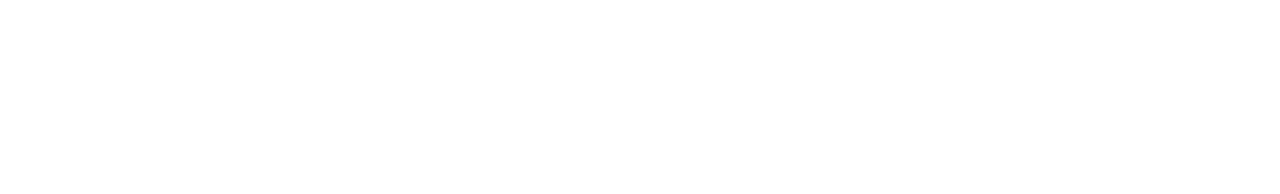
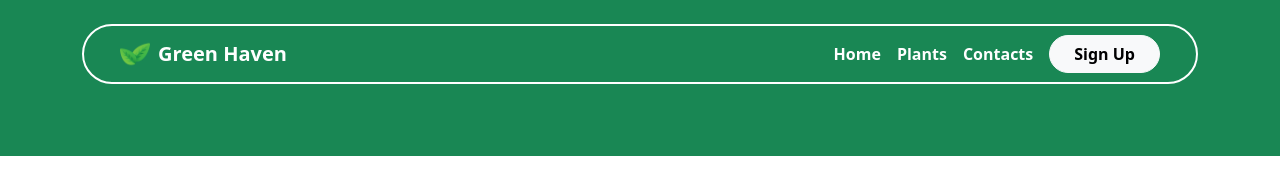
Before and after one commit to hasinduudara/Plant-Shop-Website, a plain HTML site: page index.html in a window 1280 px wide. Drawn offline with nearby package versions, Linux system fonts and the light colour scheme.

Commit message:
add navigation bar and favicon to index.html

```diff
--- a/index.html
+++ b/index.html
@@ -4,6 +4,7 @@
     <meta charset="UTF-8" />
     <meta name="viewport" content="width=device-width, initial-scale=1.0" />
     <title>Green Haven</title>
+    <link rel="icon" href="/assets/images/leaves.png" />
     <link
       href="https://cdn.jsdelivr.net/npm/bootstrap@5.3.6/dist/css/bootstrap.min.css"
       rel="stylesheet"
@@ -12,7 +13,61 @@
     />
   </head>
   <body>
-    <section id="hero"></section>
+    <section id="hero" class="bg-success">
+      <div class="container py-4">
+        <nav
+          class="navbar navbar-expand-lg border border-white border-2 rounded-pill px-4 mb-5 bg-transparent"
+        >
+          <div class="container-fluid">
+            <a
+              class="navbar-brand d-flex align-items-center text-white fw-bold"
+              href="#"
+            >
+              <img
+                src="/assets/images/leaves.png"
+                width="30"
+                height="30"
+                class="me-2"
+              />
+              Green Haven
+            </a>
+            <button
+              class="navbar-toggler"
+              type="button"
+              data-bs-toggle="collapse"
+              data-bs-target="#navbarSupportedContent"
+              aria-controls="navbarSupportedContent"
+              aria-expanded="false"
+              aria-label="Toggle navigation"
+            >
+              <span class="navbar-toggler-icon"></span>
+            </button>
+            <div class="collapse navbar-collapse justify-content-end">
+              <ul class="navbar-nav align-items-center">
+                <li class="nav-item">
+                  <a class="nav-link text-white fw-semibold" href="#">Home</a>
+                </li>
+                <li class="nav-item">
+                  <a class="nav-link text-white fw-semibold" href="#">Plants</a>
+                </li>
+                <li class="nav-item">
+                  <a class="nav-link text-white fw-semibold" href="#"
+                    >Contacts</a
+                  >
+                </li>
+                <li class="nav-item ms-2">
+                  <a
+                    class="btn btn-light fw-semibold rounded-pill px-4"
+                    href="#"
+                    >Sign Up</a
+                  >
+                </li>
+              </ul>
+            </div>
+          </div>
+        </nav>
+      </div>
+    </section>
     <script
       src="https://cdn.jsdelivr.net/npm/bootstrap@5.3.6/dist/js/bootstrap.bundle.min.js"
       integrity="sha384-j1CDi7MgGQ12Z7Qab0qlWQ/Qqz24Gc6BM0thvEMVjHnfYGF0rmFCozFSxQBxwHKO"
```
Also changed, not shown: assets/images/leaves.png (added).
